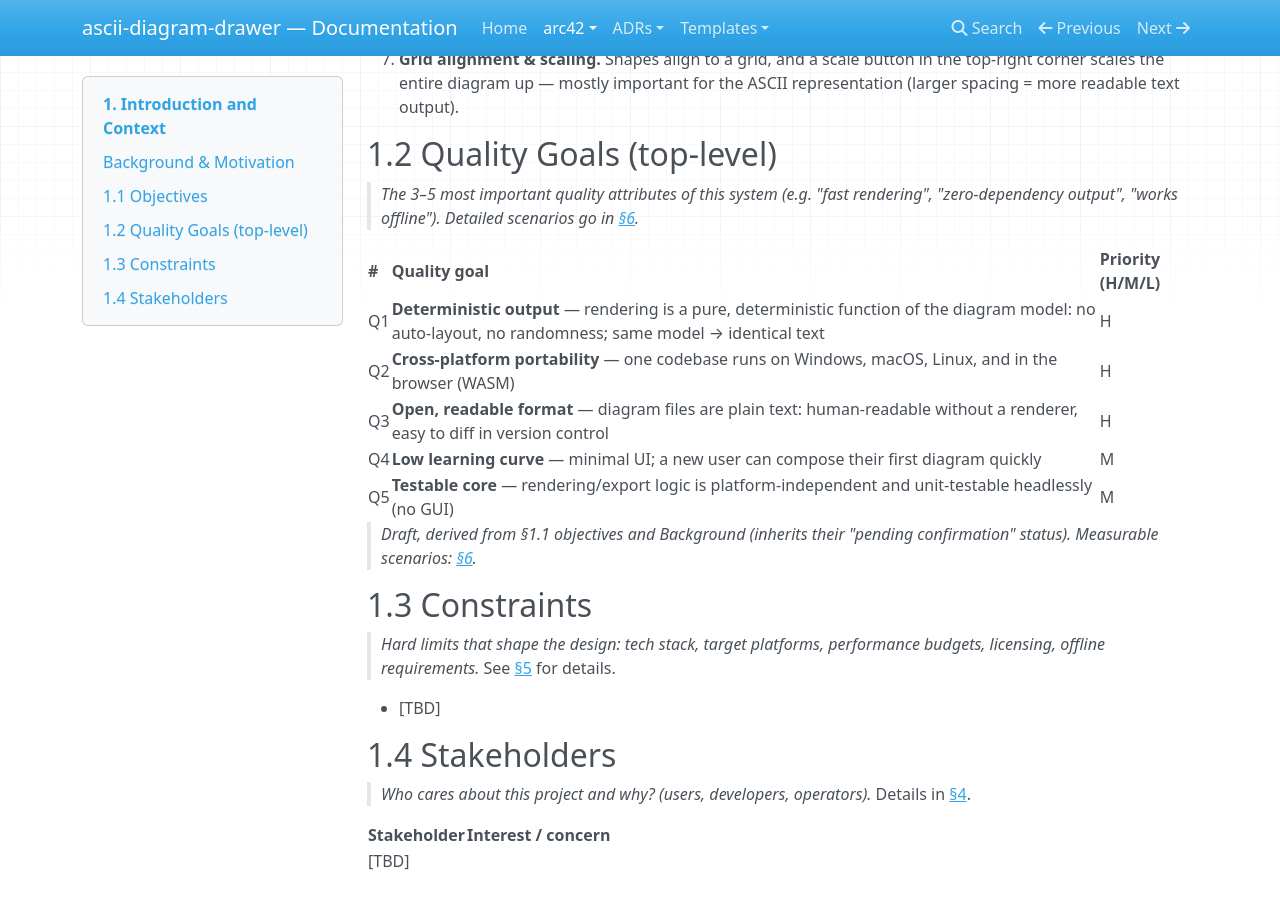
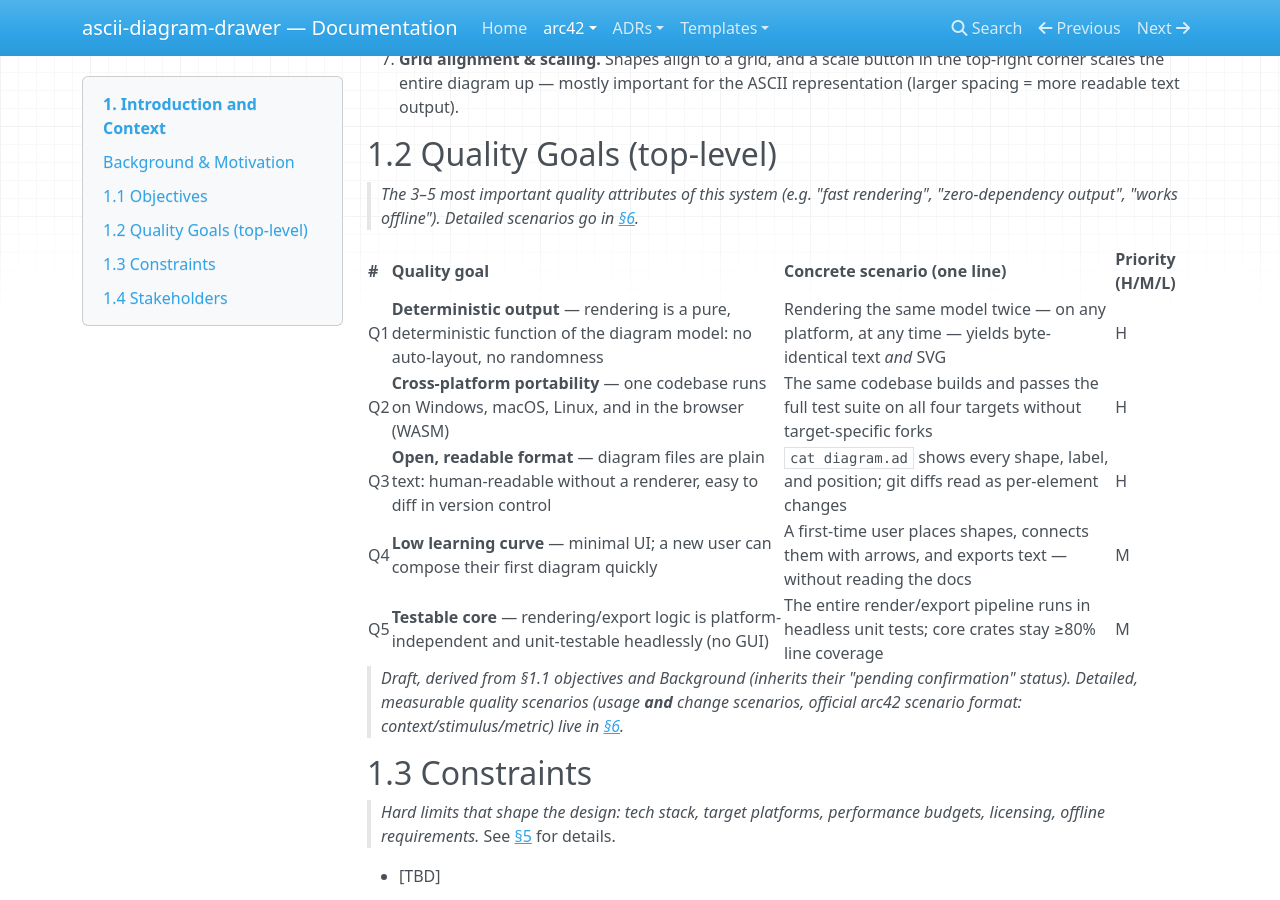
Before and after one commit to Reto411/ascii-diagram-drawer, an MkDocs documentation site: the page built from doc/arc42/01-introduction-and-context.md, in a window 1280 px wide and 900 px high, scrolled down 1166 px. Built offline with MkDocs 1.6.1, drawn with Linux system fonts in a browser that asks for light colours; nearby versions of some CDN libraries.

Commit message:
Quality goals: align with official arc42 format
- §1.2 table now carries a one-line concrete scenario per goal (official
  section 01 format: goals + scenarios, ordered by priority; max 3-5)
- overview.md: document the mapping between our tailored 16-chapter layout
  and the official 12-section arc42 template (incl. ADRs = section 09)
- §6 note: detailed usage AND change scenarios in official scenario format

```diff
--- a/doc/arc42/01-introduction-and-context.md
+++ b/doc/arc42/01-introduction-and-context.md
@@ -38,15 +38,15 @@ The target is a diagramming tool **similar to Visio**, but built on an **open so
 
 > *The 3–5 most important quality attributes of this system (e.g. "fast rendering", "zero-dependency output", "works offline"). Detailed scenarios go in [§6](06-quality-model.md).*
 
-| # | Quality goal | Priority (H/M/L) |
-|---|--------------|------------------|
-| Q1 | **Deterministic output** — rendering is a pure, deterministic function of the diagram model: no auto-layout, no randomness; same model → identical text | H |
-| Q2 | **Cross-platform portability** — one codebase runs on Windows, macOS, Linux, and in the browser (WASM) | H |
-| Q3 | **Open, readable format** — diagram files are plain text: human-readable without a renderer, easy to diff in version control | H |
-| Q4 | **Low learning curve** — minimal UI; a new user can compose their first diagram quickly | M |
-| Q5 | **Testable core** — rendering/export logic is platform-independent and unit-testable headlessly (no GUI) | M |
+| # | Quality goal | Concrete scenario (one line) | Priority (H/M/L) |
+|---|--------------|------------------------------|------------------|
+| Q1 | **Deterministic output** — rendering is a pure, deterministic function of the diagram model: no auto-layout, no randomness | Rendering the same model twice — on any platform, at any time — yields byte-identical text *and* SVG | H |
+| Q2 | **Cross-platform portability** — one codebase runs on Windows, macOS, Linux, and in the browser (WASM) | The same codebase builds and passes the full test suite on all four targets without target-specific forks | H |
+| Q3 | **Open, readable format** — diagram files are plain text: human-readable without a renderer, easy to diff in version control | `cat diagram.ad` shows every shape, label, and position; git diffs read as per-element changes | H |
+| Q4 | **Low learning curve** — minimal UI; a new user can compose their first diagram quickly | A first-time user places shapes, connects them with arrows, and exports text — without reading the docs | M |
+| Q5 | **Testable core** — rendering/export logic is platform-independent and unit-testable headlessly (no GUI) | The entire render/export pipeline runs in headless unit tests; core crates stay ≥80% line coverage | M |
 
-> *Draft, derived from §1.1 objectives and Background (inherits their "pending confirmation" status). Measurable scenarios: [§6](06-quality-model.md).*
+> *Draft, derived from §1.1 objectives and Background (inherits their "pending confirmation" status). Detailed, measurable quality scenarios (usage **and** change scenarios, official arc42 scenario format: context/stimulus/metric) live in [§6](06-quality-model.md).*
 
 ## 1.3 Constraints
 
```
Also changed, not shown: doc/arc42/overview.md (+17 -0 lines).
